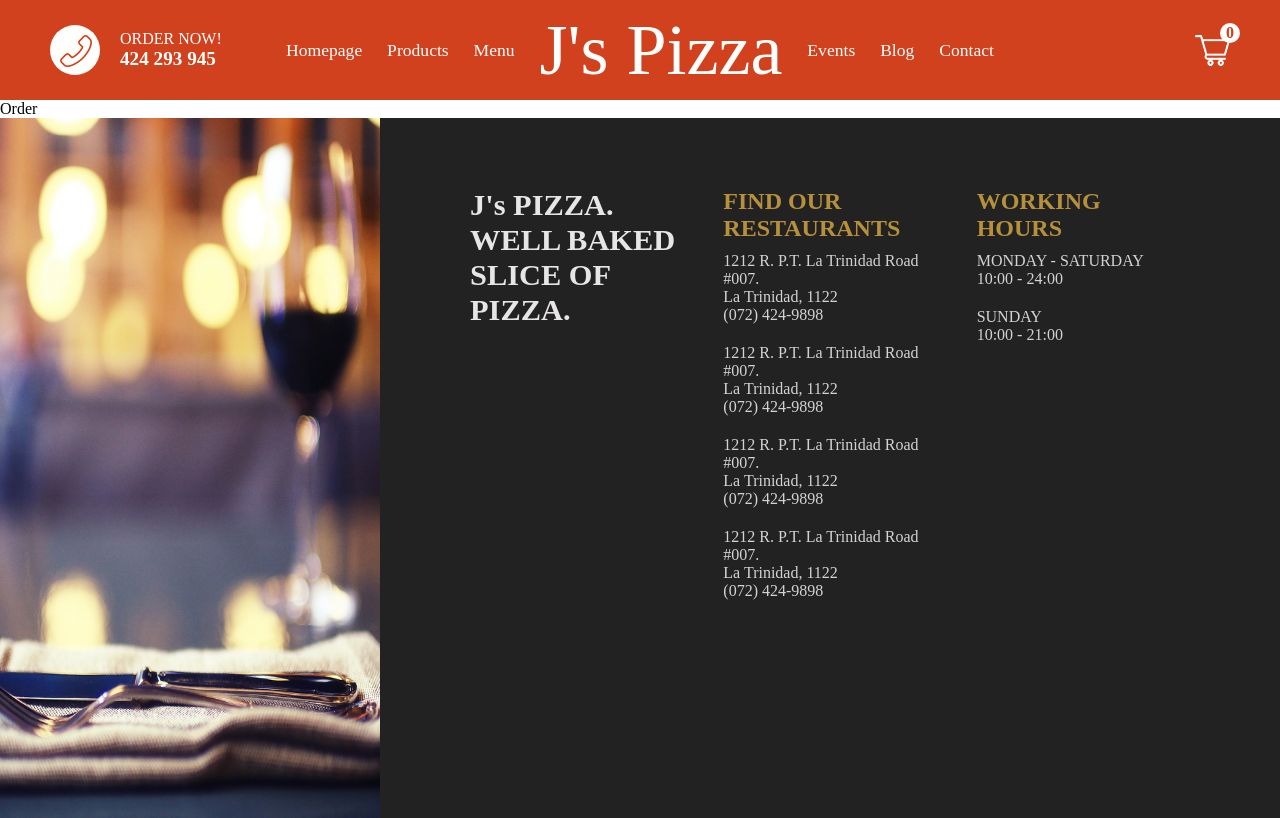
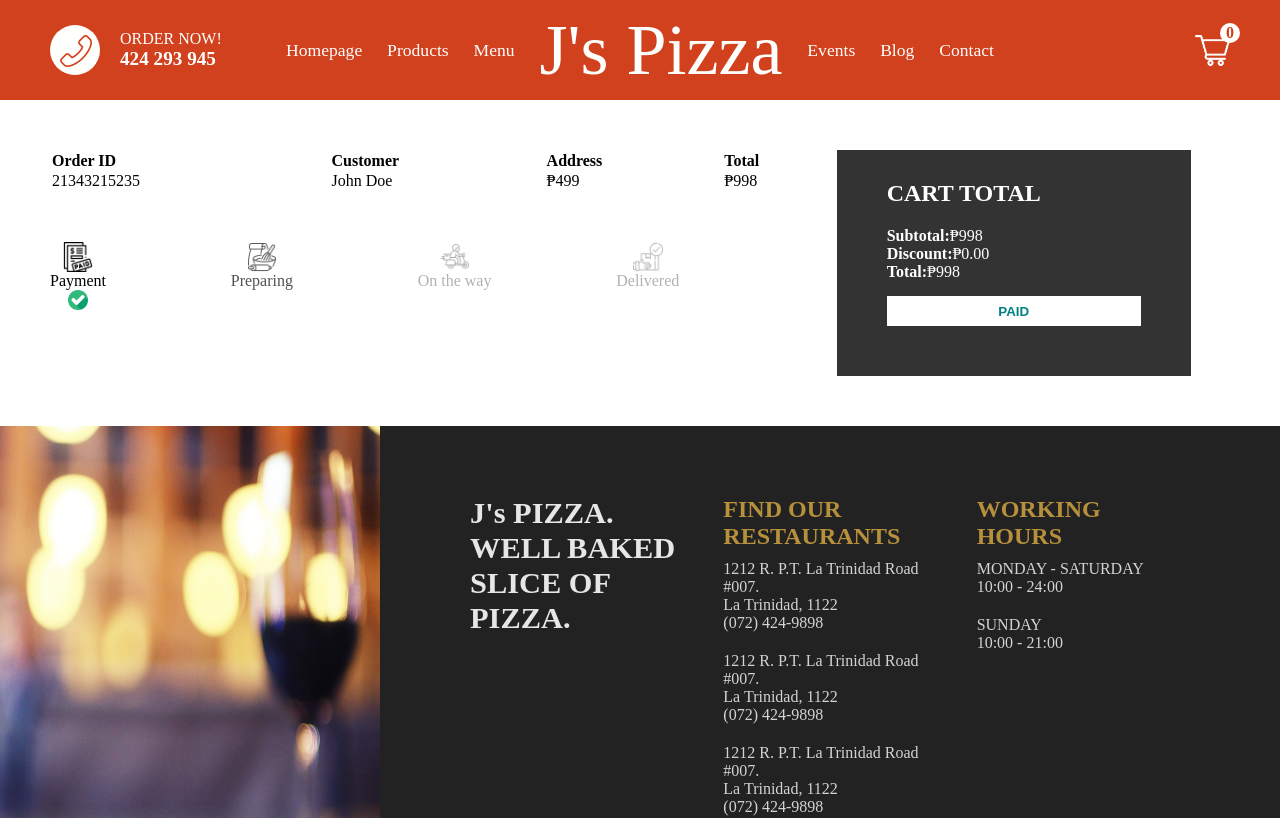
Before and after one commit to awesomedev08/Food-Ordering-Nextjs, a Next.js app: page /orders/1 in a window 1280 px wide. Shown: the top 818 px of the page. Built offline with nearby package versions, Linux system fonts and the light colour scheme.

Commit message:
Feat: added tracking page with styling

```diff
--- a/pages/orders/[id].js
+++ b/pages/orders/[id].js
@@ -1,9 +1,121 @@
 //Import UI
-import styles from "styles/Cart.module.css";
+import styles from "styles/Order.module.css";
 import Image from "next/image";
 
 const Order = () => {
-  return <div>Order</div>;
+  const status = 0;
+
+  const statusClass = (index) => {
+    if (index - status < 1) return styles.done;
+    if (index - status === 1) return styles.inProgress;
+    if (index - status > 1) return styles.undone;
+  };
+
+  return (
+    <div className={styles.container}>
+      <div className={styles.left}>
+        <div className={styles.row}>
+          <table className={styles.table}>
+            <thead>
+              <tr className={styles.trTitle}>
+                <th>Order ID</th>
+                <th>Customer</th>
+                <th>Address</th>
+                <th>Total</th>
+              </tr>
+            </thead>
+            <tbody>
+              <tr className={styles.tr}>
+                <td>
+                  <span className={styles.id}>21343215235</span>
+                </td>
+                <td>
+                  <span className={styles.name}>John Doe</span>
+                </td>
+                <td>
+                  <span className={styles.address}>₱499</span>
+                </td>
+                <td>
+                  <span className={styles.total}>₱998</span>
+                </td>
+              </tr>
+            </tbody>
+          </table>
+        </div>
+        <div className={styles.row}>
+          <div className={statusClass(0)}>
+            <Image src="/img/paid.png" width={30} height={30} alt="" />
+            <span>Payment</span>
+            <div className={styles.checkedIcon}>
+              <Image
+                className={styles.checkedIcon}
+                src="/img/checked.png"
+                width={20}
+                height={20}
+                alt=""
+              />
+            </div>
+          </div>
+          <div className={statusClass(1)}>
+            <Image src="/img/bake.png" width={30} height={30} alt="" />
+            <span>Preparing</span>
+            <div className={styles.checkedIcon}>
+              <Image
+                className={styles.checkedIcon}
+                src="/img/checked.png"
+                width={20}
+                height={20}
+                alt=""
+              />
+            </div>
+          </div>
+          <div className={statusClass(2)}>
+            <Image src="/img/bike.png" width={30} height={30} alt="" />
+            <span>On the way</span>
+            <div className={styles.checkedIcon}>
+              <Image
+                className={styles.checkedIcon}
+                src="/img/checked.png"
+                width={20}
+                height={20}
+                alt=""
+              />
+            </div>
+          </div>
+          <div className={statusClass(3)}>
+            <Image src="/img/delivered.png" width={30} height={30} alt="" />
+            <span>Delivered</span>
+            <div className={styles.checkedIcon}>
+              <Image
+                className={styles.checkedIcon}
+                src="/img/checked.png"
+                width={20}
+                height={20}
+                alt=""
+              />
+            </div>
+          </div>
+        </div>
+      </div>
+      <div className={styles.right}>
+        <div className={styles.wrapper}>
+          <h2 className={styles.title}>CART TOTAL</h2>
+          <div className={styles.totalText}>
+            <b className={styles.totalTextTitle}>Subtotal:</b>₱998
+          </div>
+          <div className={styles.totalText}>
+            <b className={styles.totalTextTitle}>Discount:</b>₱0.00
+          </div>
+          <div className={styles.totalText}>
+            <b className={styles.totalTextTitle}>Total:</b>₱998
+          </div>
+          <button disabled className={styles.button}>
+            PAID
+          </button>
+        </div>
+      </div>
+    </div>
+  );
 };
 
 export default Order;
--- /dev/null
+++ b/styles/Order.module.css
@@ -0,0 +1,87 @@
+.container{
+  padding: 50px;
+  display: flex;
+}
+
+.left{
+  flex:2;
+}
+
+.table{
+  width: 100%;
+  text-align: left;
+  margin-bottom: 50px;
+}
+
+.row:last-child{
+  width: 80%;
+  display: flex;
+  justify-content: space-between;
+}
+
+
+.done{
+  display: flex;
+  flex-direction: column;
+  align-items: center;
+}
+
+.inProgress{
+  display: flex;
+  flex-direction: column;
+  align-items: center;
+  animation: inProgress 1s ease infinite alternate;
+}
+
+@keyframes inProgress {
+  from{
+    opacity: 0;
+  }
+  to{
+    opacity: 1;
+  }
+}
+
+.undone{
+  display: flex;
+  flex-direction: column;
+  align-items: center;
+  opacity: 0.3;
+}
+
+.undone .checkedIcon, .inProgress .checkedIcon{
+  display: none;
+}
+
+.right{
+  flex:1;
+}
+
+.wrapper{
+  width: 90%;
+  max-height: 300px;
+  background-color: #333;
+  padding: 50px;
+  padding-top: 30px;
+  display: flex;
+  flex-direction: column;
+  color: white
+}
+
+.title{
+  margin-bottom: 20px;
+}
+
+.title{
+  margin-bottom: 20px;
+}
+
+.button{
+  height: 30px;
+  margin-top: 15px;
+  font-weight: bold;
+  cursor: not-allowed;
+  background-color: white;
+  border: none;
+  color: teal;
+}
```
